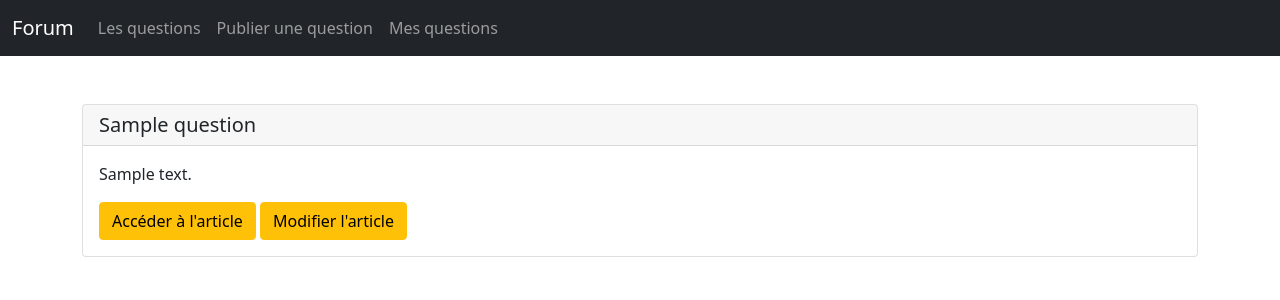
After one commit to GACQUADRO/FORUM-PHP, a PHP site: page /my-questions.php in a window 1280 px wide. The commit adds this page. Shown: the top 300 px of the page. Run offline with PHP 8.4, Linux system fonts and the light colour scheme; a user stored in the database is signed in; tables that the repository leaves empty hold one stand-in row (values such as "Sample post").

Commit message:
version corrigé, publié question ok et affichage mes questions ok

```diff
--- a/actions/database.php
+++ b/actions/database.php
@@ -1,7 +1,7 @@
 <?php
 try{
     session_start();
-    $bdd = new PDO('mysql:host=localhost;dbname=php_exam_db;charset=utf8;', 'root','');
+    $bdd = new PDO('mysql:host=localhost;dbname=php_exam_db;charset=utf8;', 'root','root');
 }catch(Exception $e){
     die('Une erreur a été trouvée : ' / $e->getMessage());
 }
--- /dev/null
+++ b/actions/questions/myQuestionsAction.php
@@ -0,0 +1,6 @@
+<?php
+
+require('actions/database.php');
+
+$getAllMyQuestions = $bdd->prepare("SELECT id,titre, description FROM questions WHERE id_auteur = ? ORDER BY id DESC");
+$getAllMyQuestions->execute(array($_SESSION['id']));
--- a/actions/users/loginAction.php
+++ b/actions/users/loginAction.php
@@ -20,8 +20,8 @@ if(isset($_POST["validate"])){
 
         //Check if user exists
         if($checkIfUserAlreadyExists->rowCount()>0){
-            $usersInfo = $checkIfUserAlreadyExists-> fetch();
-            if(password_verify($user_passwd, $usersInfo["passwd"])){
+            $userInfos = $checkIfUserAlreadyExists-> fetch();
+            if(password_verify($user_passwd, $userInfos["passwd"])){
 
                 //authenticate user on the site and get user data un global variable
                 $_SESSION["auth"] = true;
--- a/actions/logoutAction.php
+++ b/actions/users/logoutAction.php
@@ -2,4 +2,4 @@
 session_start();
 $_SESSION = [];
 session_destroy();
-header('Location: ../login.php');
+header('Location: ../../login.php');
--- a/includes/navbar.php
+++ b/includes/navbar.php
@@ -12,6 +12,9 @@
         <li class="nav-item">
           <a class="nav-link" href="publish-question.php">Publier une question</a>
         </li>
+        <li class="nav-item">
+          <a class="nav-link" href="my-questions.php">Mes questions</a>
+        </li>
 
       </ul>
     </div>
--- /dev/null
+++ b/my-questions.php
@@ -0,0 +1,34 @@
+<?php require('actions/questions/myQuestionsAction.php');
+require('actions/users/securityAction.php'); ?>
+<!DOCTYPE html>
+<html lang="en">
+<?php include "includes/head.php"; ?>
+
+<body>
+
+    <?php include "includes/navbar.php"; ?>
+    <br><br>
+    <div class="container">
+
+        <?php
+        while ($question = $getAllMyQuestions->fetch()) {
+        ?>
+            <div class="card">
+                <h5 class="card-header"> <?= $question["titre"]; ?></h5>
+                <div class="card-body">
+
+                    <p class="card-text"><?= $question['description'] ?> </p>
+                    <a href="#" class="btn btn-warning">Accéder à l'article</a>
+                    <a href="#" class="btn btn-warning">Modifier l'article</a>
+                </div>
+            </div>
+            <br>
+        <?php
+        }
+
+        ?>
+    </div>
+
+</body>
+
+</html>
--- a/publish-question.php
+++ b/publish-question.php
@@ -1,6 +1,9 @@
 <?php
     require('actions/questions/publishQuestionAction.php');
     require('actions/users/securityAction.php');
+
+
+
 ?>
 <!DOCTYPE html>
 <html lang="en">
```
Also changed, not shown: 1 other file.
